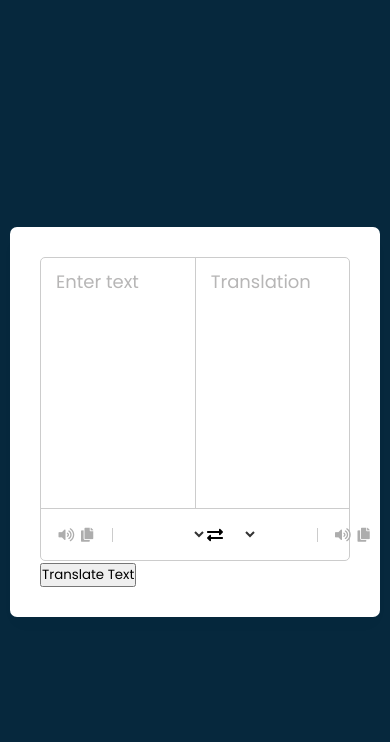
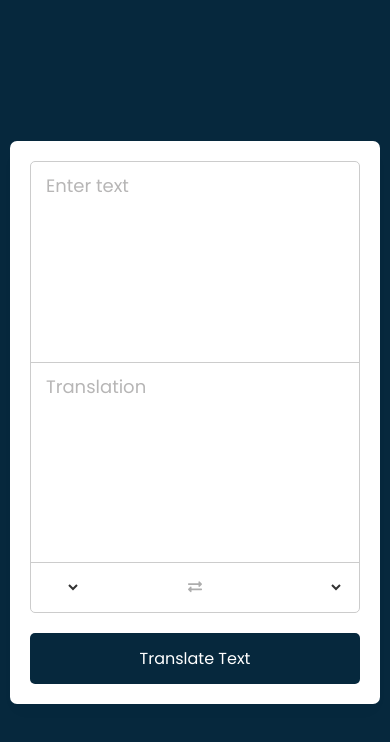
Before and after one commit to thiagomd22/translator-app, a plain HTML site: page index.html in a window 390 px wide. Drawn offline with Linux system fonts and the light colour scheme.

Commit message:
style_finish

```diff
--- a/style.css
+++ b/style.css
@@ -86,12 +86,12 @@ li,
 .controls .row.from .icons {
     padding-right: 15px;
     border-right: 1px solid #ccc;
-  }
+}
 
 .controls .row.to .icons {
     padding-left: 15px;
     border-left: 1px solid #ccc;
-  }
+}
 
 .controls .row select {
     color: #333;
@@ -104,20 +104,80 @@ li,
 
 .controls .row select::-webkit-scrollbar {
     width: 8px;
-  }
+}
 
 .text-input textarea::-webkit-scrollbar-track,
 .controls .row select::-webkit-scrollbar-track {
     background: #fff;
-  }
+}
 
 .text-input textarea::-webkit-scrollbar-thumb {
     background: #ddd;
     border-radius: 8px;
-  }
+}
 
 .controls .row select::-webkit-scrollbar-thumb {
     background: #999;
     border-radius: 8px;
     border-right: 2px solid #ffffff;
+}
+
+.controls .exchange {
+    color: #adadad;
+    cursor: pointer;
+    font-size: 16px;
+    transition: transform 0.2s ease;
+}
+
+.controls i:active {
+    transform: scale(0.9);
+}
+
+.container button {
+    width: 100%;
+    padding: 14px;
+    outline: none;
+    border: none;
+    color: #fff;
+    cursor: pointer;
+    margin-top: 20px;
+    font-size: 17px;
+    border-radius: 5px;
+    background-color: #06283D;
+}
+
+@media (max-width: 660px) {
+    .container {
+      padding: 20px;
+    }
+
+    .wrapper .text-input {
+      flex-direction: column;
+    }
+
+    .text-input .to-text {
+      border-left: 0px;
+      border-top: 1px solid #ccc;
+    }
+
+    .text-input textarea {
+      height: 200px;
+    }
+
+    .controls .row .icons {
+      display: none;
+    }
+
+    .container button {
+      padding: 13px;
+      font-size: 16px;
+    }
+
+    .controls .row select {
+      font-size: 16px;
+    }
+
+    .controls .exchange {
+      font-size: 14px;
+    }
   }
```
